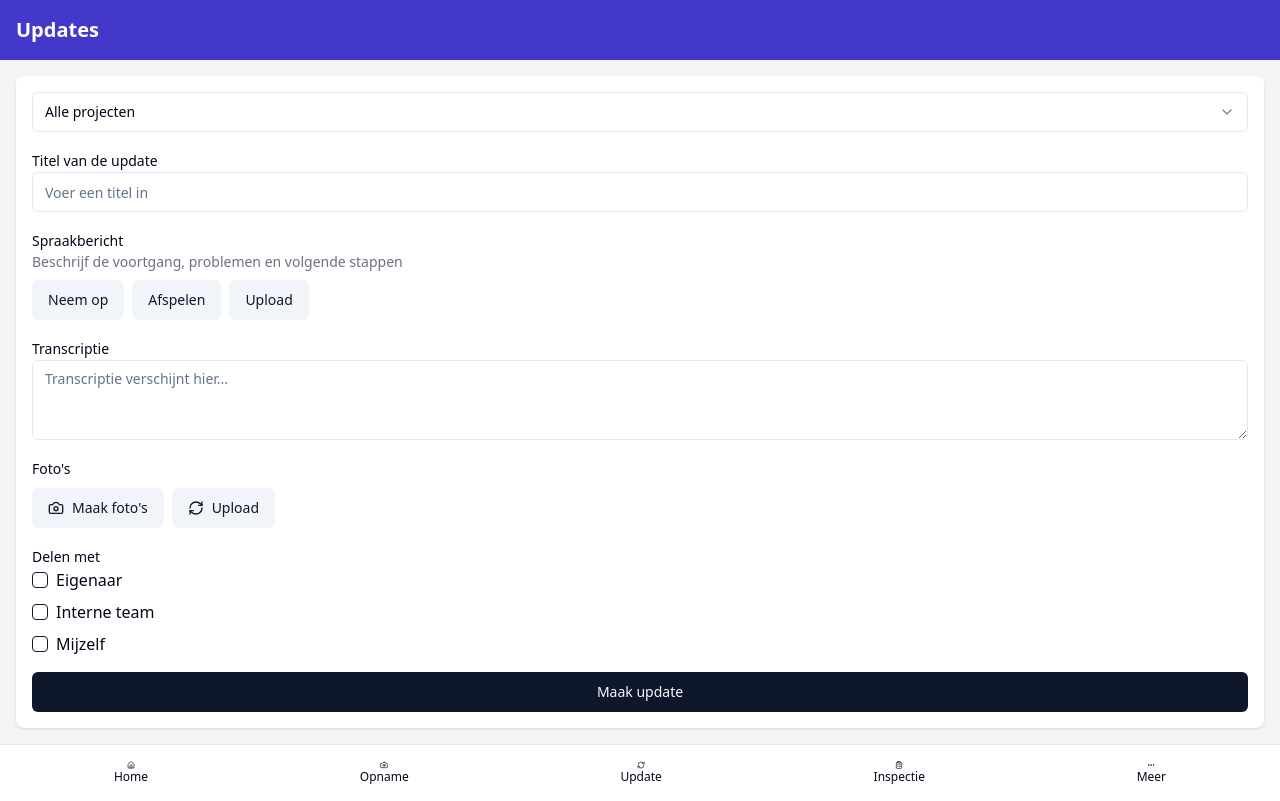
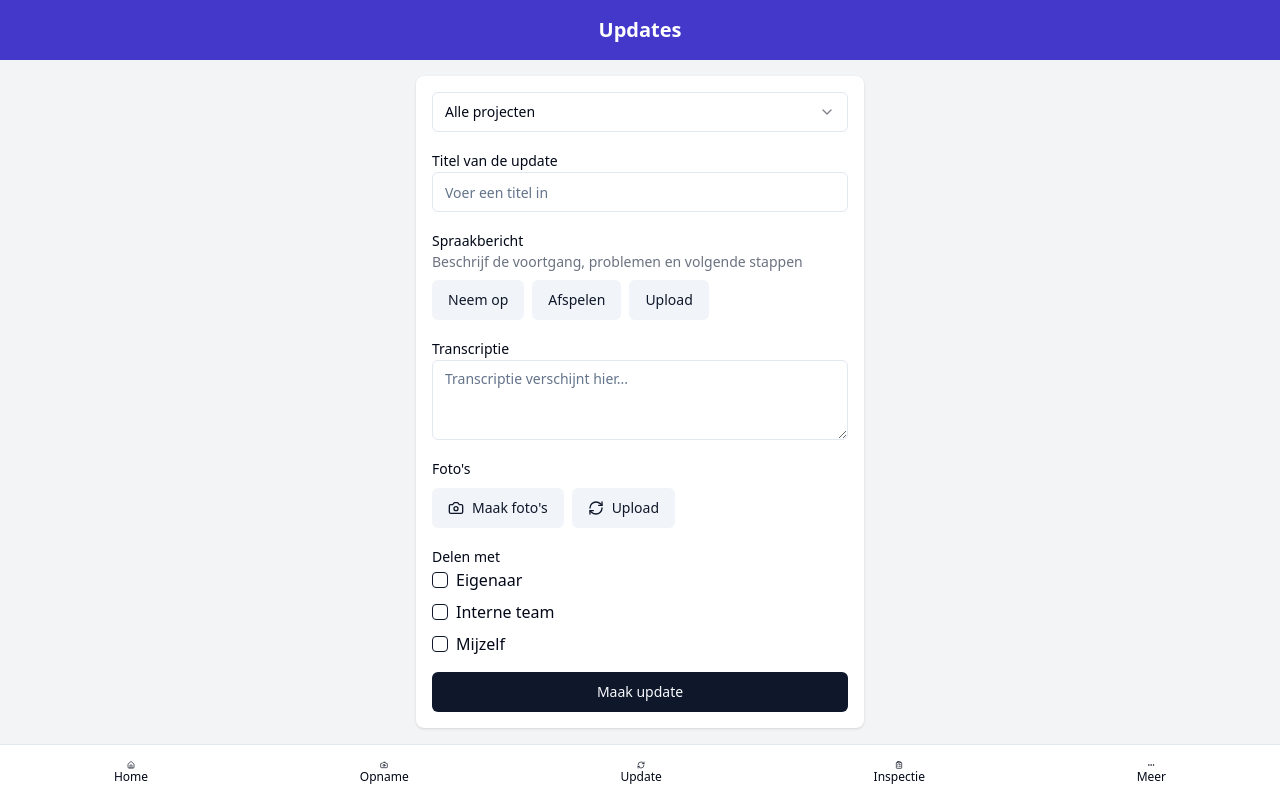
Before and after one commit to GillesKetellapper/mobile-page-mimic, a React (Vite) app: page / in a window 1280 px wide. Built offline with nearby package versions, Linux system fonts and the light colour scheme.

Commit message:
Center updates in layout
Adjusted the layout to center the updates section for improved visual alignment and user experience.
[skip gpt_engineer]

```diff
--- a/src/pages/Index.jsx
+++ b/src/pages/Index.jsx
@@ -18,11 +18,11 @@ const Index = () => {
   return (
     <div className="min-h-screen bg-gray-100 flex flex-col">
       <header className="bg-indigo-700 text-white p-4">
-        <h1 className="text-xl font-bold">Updates</h1>
+        <h1 className="text-xl font-bold text-center">Updates</h1>
       </header>
 
-      <main className="flex-grow p-4">
-        <div className="bg-white rounded-lg shadow p-4 space-y-4">
+      <main className="flex-grow p-4 flex justify-center items-start">
+        <div className="bg-white rounded-lg shadow p-4 space-y-4 max-w-md w-full">
           <div>
             <Select value={selectedProject} onValueChange={setSelectedProject}>
               <SelectTrigger className="w-full">
```
